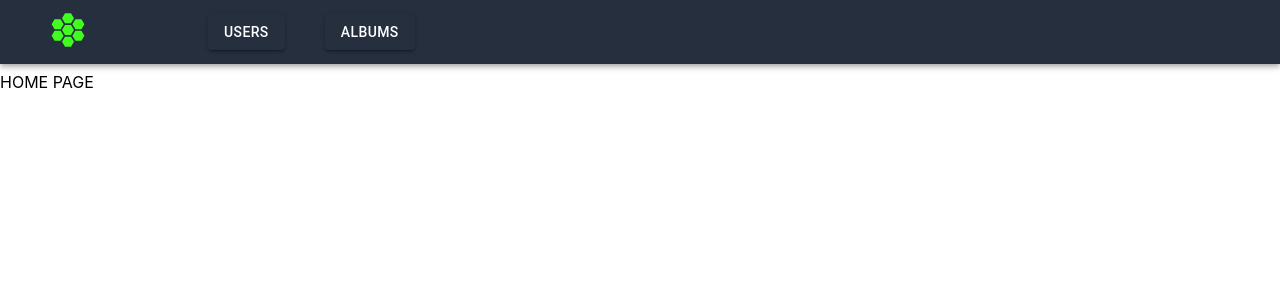
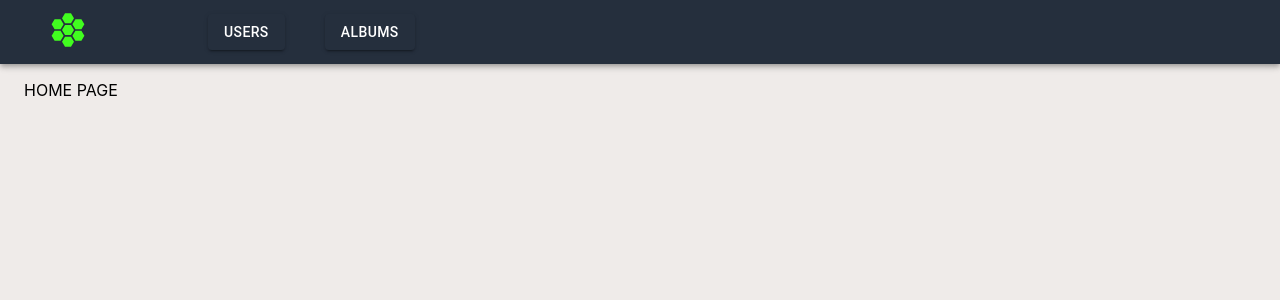
Before and after one commit to DoktorMc/users-albums, a React (Create React App) app: page / in a window 1280 px wide. Shown: the top 300 px of the page. Built offline with nearby package versions, Linux system fonts and the light colour scheme.

Commit message:
search added

```diff
--- a/src/App.js
+++ b/src/App.js
@@ -11,11 +11,18 @@ import Navigation from "./modules/common/commonComponents/navigation/Navigation"
 import UserModule from "./modules/users/pages/UserModule";
 import AlbumsModule from "./modules/albums/pages/AlbumModules";
 import "./App.css";
+import { Box } from "@mui/material";
 
 
 function App() {
   return (
-    <div className="App">
+    <Box
+      className="App"
+      sx={{
+        minHeight:'100vh',
+        backgroundColor: "primary.paper",
+      }}
+    >
       <Router>
         <Navigation />
         <Routes>
@@ -29,7 +36,7 @@ function App() {
           />
         </Routes>
       </Router>
-    </div>
+    </Box>
   );
 }
 
--- a/src/index.js
+++ b/src/index.js
@@ -13,6 +13,7 @@ const theme = createTheme({
     primary: {
       main: "#252f3d",
       light: "#4e4e62",
+      paper: "#efebe9",
     },
     secondary: {
       main: "#41fd1f",
--- a/src/modules/albums/components/albumList/AlbumList.js
+++ b/src/modules/albums/components/albumList/AlbumList.js
@@ -1,4 +1,4 @@
-import { Box, List, ListItem, ListItemIcon, ListItemText } from "@mui/material";
+import { Box, List, ListItem, ListItemIcon } from "@mui/material";
 import React from "react";
 import { connect } from "react-redux";
 import FolderIcon from "@mui/icons-material/Folder";
--- a/src/modules/common/commonComponents/navigation/Navigation.js
+++ b/src/modules/common/commonComponents/navigation/Navigation.js
@@ -9,7 +9,7 @@ import { Box } from "@mui/system";
 const Navigation = () => {
   return (
     <>
-      <AppBar position="static" sx={{ mb: 1 }}>
+      <AppBar position="static" sx={{ mb: 2 }}>
         <Container maxWidth="xl">
           <Toolbar>
             <NavLink to={"/"}>
--- a/src/modules/home/HomePage.js
+++ b/src/modules/home/HomePage.js
@@ -1,7 +1,21 @@
+import { Box, Container } from "@mui/material";
 import React from "react";
 
 const HomePage = () => {
-  return <div>HOME PAGE</div>;
+  return (
+    <Box component="div" sx={{
+            backgroundColor: "primary.paper",
+          }}>
+      <Container maxWidth="xl">
+        <Box
+          component="div"
+
+        >
+          HOME PAGE
+        </Box>
+      </Container>
+    </Box>
+  );
 };
 
 export default HomePage;
--- a/src/modules/users/components/UsersList/UsersList.js
+++ b/src/modules/users/components/UsersList/UsersList.js
@@ -67,8 +67,12 @@ const UsersList = ({ users }) => {
   );
 };
 
-function mapStateToProps({ users }) {
-  const items = users.users;
+function mapStateToProps({ users, search }) {
+ let items = users.users;
+ if (search.length !== 0) {
+   let searchText = search.toLowerCase();
+   items = items.filter((el) => ~el.name.toLowerCase().indexOf(searchText));
+ }
   return {
     users: items,
   };
--- a/src/modules/users/pages/userPage/UserPage.js
+++ b/src/modules/users/pages/userPage/UserPage.js
@@ -1,11 +1,12 @@
 import React, { useEffect } from "react";
-import { useDispatch } from "react-redux";
+import { connect, useDispatch } from "react-redux";
 import { fetchUsers } from "../../../../store/actions/userActions";
 import UsersList from "../../components/usersList/UsersList";
 import { Container, TextField } from "@mui/material";
 import "./UserPage.css";
+import { searchContact } from "../../../../store/actions/searchAction";
 
-const UserPage = () => {
+const UserPage = ({ onSearchContact }) => {
   const dispatch = useDispatch();
 
   useEffect(() => {
@@ -20,6 +21,7 @@ const UserPage = () => {
             label="Search field"
             type="search"
             size="small"
+            onChange={(e) => onSearchContact(e.target.value)}
             sx={{ mb: 2, width: "40ch" }}
           />
         </div>
@@ -29,4 +31,8 @@ const UserPage = () => {
   );
 };
 
-export default UserPage;
+const mapDispatchToProps = {
+  onSearchContact: searchContact
+};
+
+export default  connect(null, mapDispatchToProps)  (UserPage);
--- /dev/null
+++ b/src/store/actions/searchAction.js
@@ -0,0 +1,8 @@
+export const ACTION_SEARCH_CONTACT = "ACTION_SEARCH_CONTACT";
+
+export const searchContact = (payload) => {
+  return {
+    type: ACTION_SEARCH_CONTACT,
+    payload
+  }
+}
--- a/src/store/reducers/index.js
+++ b/src/store/reducers/index.js
@@ -2,10 +2,12 @@
 import { combineReducers } from "redux";
 import userReducer from "./userReducer";
 import albumsReducer from './albumsReducer';
+import searchReducer from "./searchReducer";
 
 const rootReducers = combineReducers({
   users: userReducer,
-  albums: albumsReducer
+  albums: albumsReducer,
+  search: searchReducer,
 });
 
 export default rootReducers;
--- /dev/null
+++ b/src/store/reducers/searchReducer.js
@@ -0,0 +1,13 @@
+import { ACTION_SEARCH_CONTACT } from "../actions/searchAction";
+
+
+const initialState = '';
+
+const searchReducer = (state = initialState, { type, payload }) => {
+  if (type === ACTION_SEARCH_CONTACT) {
+    return payload;
+  }
+    return state;
+};
+
+export default searchReducer;
```
Also changed, not shown: src/modules/users/components/UsersList/UserList.css (deleted), 10 other files (tests, documents, lock files or other folders).
